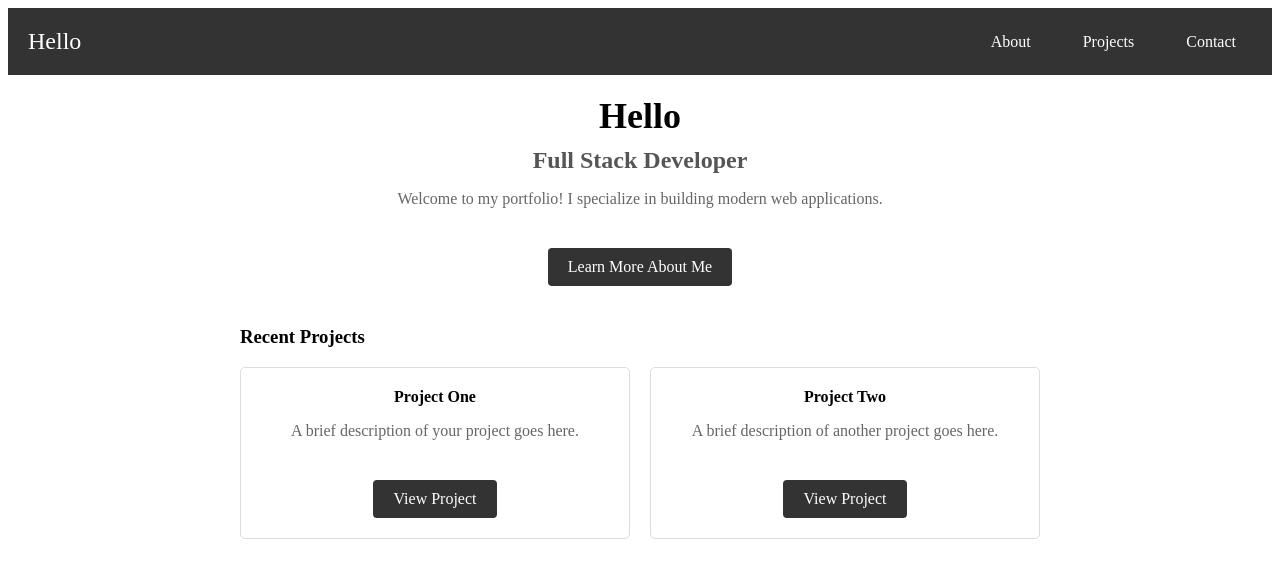
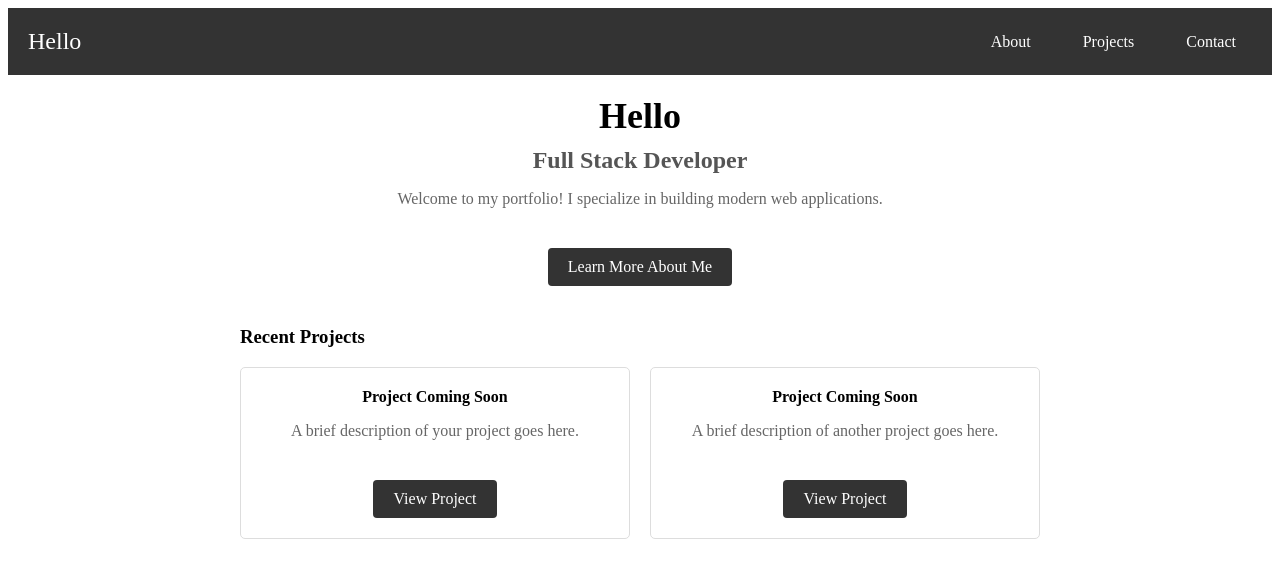
Before and after one commit to nduwal437/portfolio-website-public, an Angular app: page / in a window 1280 px wide. Shown: the top 578 px of the page. Built offline with nearby package versions, Linux system fonts and the light colour scheme.

Commit message:
Changes to project coming soon

```diff
--- a/src/app/home/home.component.html
+++ b/src/app/home/home.component.html
@@ -23,12 +23,12 @@
       <div class="projects-list">
         <!-- Example of project cards, replace these with dynamic content as needed -->
         <div class="project-card">
-          <h4>Project One</h4>
+          <h4>Project Coming Soon</h4>
           <p>A brief description of your project goes here.</p>
           <a href="#" class="btn">View Project</a>
         </div>
         <div class="project-card">
-          <h4>Project Two</h4>
+          <h4>Project Coming Soon</h4>
           <p>A brief description of another project goes here.</p>
           <a href="#" class="btn">View Project</a>
         </div>
```
